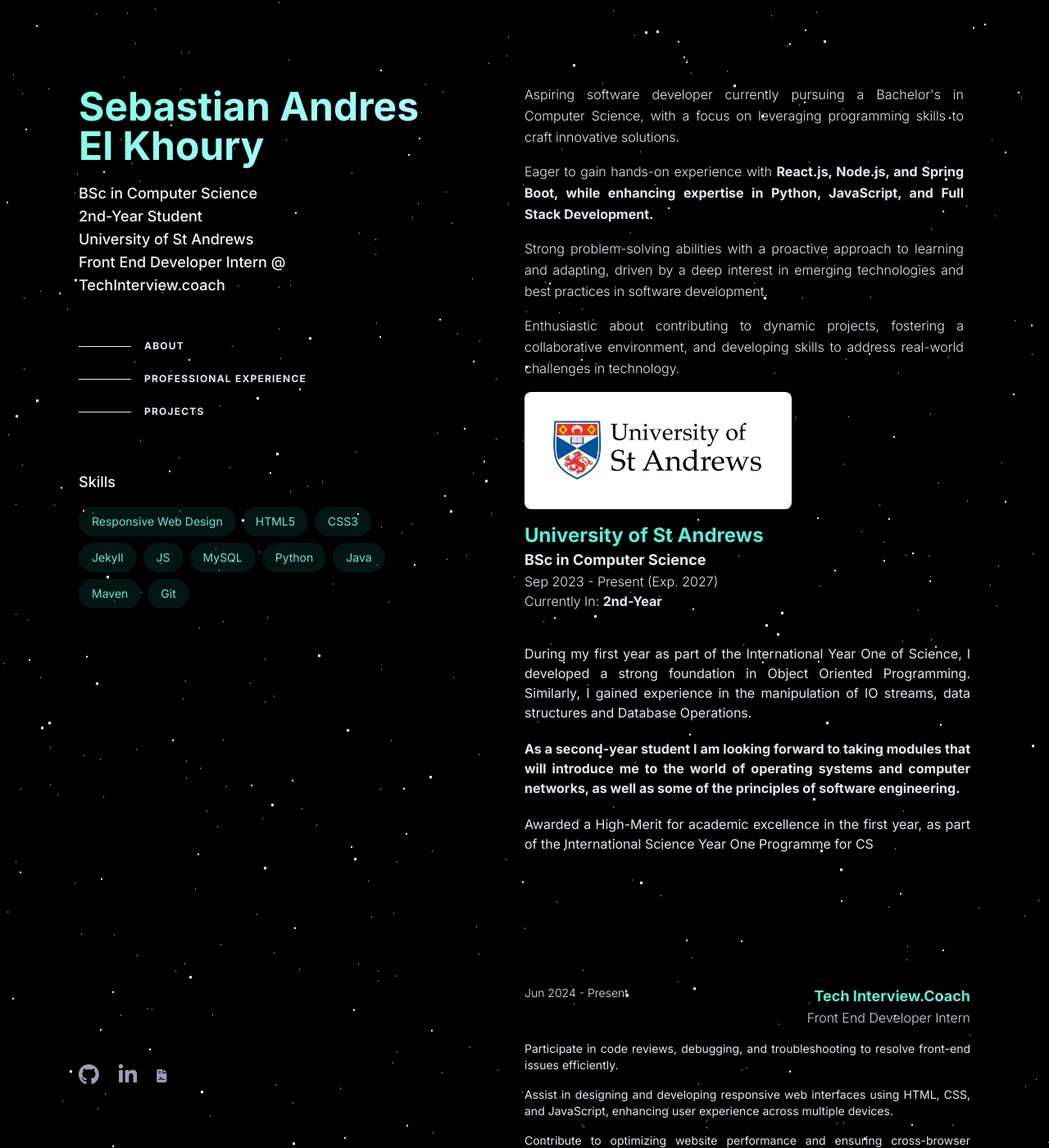
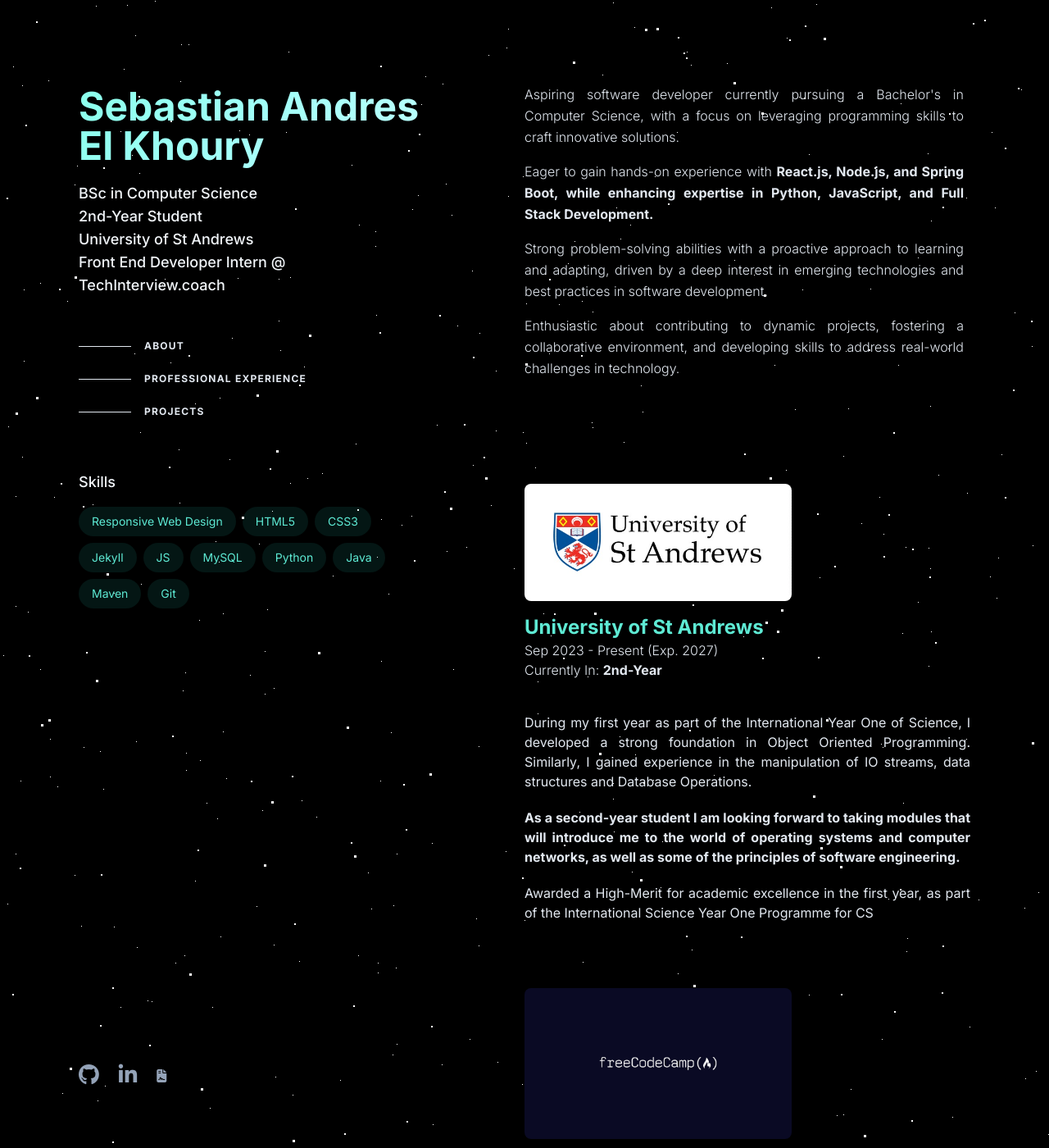
Before and after one commit to S-andres0694/Personal-Portfolio-Template, a Jekyll site: the page built from index.md, in a window 1280 px wide and 1400 px high. Shown: the whole window at 82% size. Built offline with Jekyll 4.4.1, drawn with Linux system fonts in a browser that asks for light colours; nearby versions of some CDN libraries; some of the changed text lies outside the part shown.

Commit message:
feat: added support for the certifications section

```diff
--- a/_layouts/portfolio.html
+++ b/_layouts/portfolio.html
@@ -110,14 +110,15 @@
       </section>
 
       <!-- Education Section -->
-      <section id="education" class="scroll-mt-20">
+      <section id="education" class="scroll-mt-20 lg:mt-32">
         <h2
           class="text-sm font-bold {{ site.data.color-constants.section-title-color-class }} lg:hidden mt-16 tracking-widest uppercase w-full top:0 lg:lg:scroll-mt-32 scroll-mt-20 mb-6">
           Education and Certifications
         </h2>
 
         <!-- Education Sources -->
-        <div class="flex flex-col">
+        <div class="flex flex-col gap-20">
+
           {% for education_element in page.education %}
 
           <!-- Education Elements -->
@@ -130,9 +131,6 @@
                 class="text-2xl font-bold text-left {{ site.data.color-constants.education-image-caption-color-class }}" data-aos="fade-left" data-aos-delay="200" data-aos-mirror="true">
                 {{ education_element.institution }}
               </h2>
-              <h3
-                class="text-lg font-bold text-left {{ site.data.color-constants.education-image-sub-caption-color-class}}" data-aos="fade-right" data-aos-delay="300" data-aos-mirror="true">
-                {{ education_element.degree }}</h3>
               <p class="text-base font-light text-left {{ site.data.color-constants.education-date-color-class }}" data-aos="fade-right" data-aos-delay="300" data-aos-mirror="true">
                 {{ education_element.date }}</p>
               <p class="text-base font-light text-left {{ site.data.color-constants.education-date-color-class }}"  data-aos="fade-right" data-aos-delay="300" data-aos-mirror="true">
@@ -149,8 +147,37 @@
             </div>
           </div>
           {% endfor %}
+
+          <!-- Certification Elements -->
+
+        {% for certification_element in page.certifications %}
+
+        <div class="flex flex-col gap-10">
+          <div class="flex flex-col items-start">
+            <img class="h-auto rounded-lg mb-4 z-10" src="{{ certification_element.image.location }}"
+              alt="{{ certification.image.alt }}" style="width: {{ certification_element.image.width }}" data-aos="fade-right" data-aos-delay="100" data-aos-mirror="true"  />
+            <h2
+              class="text-2xl font-bold text-left {{ site.data.color-constants.education-image-caption-color-class }}" data-aos="fade-left" data-aos-delay="200" data-aos-mirror="true">
+              {{ certification_element.institution }}
+            </h2>
+            <h3
+              class="text-lg font-bold text-left {{ site.data.color-constants.education-image-sub-caption-color-class}}" data-aos="fade-right" data-aos-delay="300" data-aos-mirror="true">
+              {{ certification_element.degree }}</h3>
+            <p class="text-base font-light text-left {{ site.data.color-constants.education-date-color-class }}" data-aos="fade-right" data-aos-delay="300" data-aos-mirror="true"><span class="font-bold">Obtained in {{ certification_element.date }}</span></p>
+          </div>
+          <div class="flex flex-col gap-5">
+            {% for paragraph in certification_element.description %}
+            <p class="text-justify {{ site.data.color-constants.education-description-color-class }} font-normal"  data-aos="fade-left" data-aos-delay="400" data-aos-mirror="true">
+              {{ paragraph }}
+            </p>
+            {% endfor %}
+          </div>
+        </div>
+        {% endfor %}
         </div>
       </section>
+
+
 
       <!-- Professional Experience Section -->
 
--- a/assets/css/styles.css
+++ b/assets/css/styles.css
@@ -592,18 +592,13 @@
   }
 }
 
-.sticky {
-  position: sticky;
+.z-10 {
+  z-index: 10;
 }
 
 .mx-auto {
   margin-left: auto;
   margin-right: auto;
-}
-
-.my-5 {
-  margin-top: 1.25rem;
-  margin-bottom: 1.25rem;
 }
 
 .mb-4 {
@@ -648,6 +643,10 @@
 
 .mt-8 {
   margin-top: 2rem;
+}
+
+.mb-2 {
+  margin-bottom: 0.5rem;
 }
 
 .flex {
@@ -759,12 +758,16 @@
   gap: 1rem;
 }
 
+.gap-5 {
+  gap: 1.25rem;
+}
+
 .gap-6 {
   gap: 1.5rem;
 }
 
-.gap-5 {
-  gap: 1.25rem;
+.gap-8 {
+  gap: 2rem;
 }
 
 .gap-x-2 {
@@ -810,16 +813,16 @@
   border-radius: 1.5rem;
 }
 
+.rounded-lg {
+  border-radius: 0.5rem;
+}
+
 .rounded-md {
   border-radius: 0.375rem;
 }
 
 .rounded-xl {
   border-radius: 0.75rem;
-}
-
-.rounded-lg {
-  border-radius: 0.5rem;
 }
 
 .border {
@@ -872,11 +875,6 @@
 .py-4 {
   padding-top: 1rem;
   padding-bottom: 1rem;
-}
-
-.px-3 {
-  padding-left: 0.75rem;
-  padding-right: 0.75rem;
 }
 
 .pr-2 {
@@ -932,11 +930,6 @@
 .text-xs {
   font-size: 0.75rem;
   line-height: 1rem;
-}
-
-.text-3xl {
-  font-size: 1.875rem;
-  line-height: 2.25rem;
 }
 
 .font-bold {
@@ -1200,6 +1193,10 @@
     margin-top: 2rem;
   }
 
+  .lg\:mt-32 {
+    margin-top: 8rem;
+  }
+
   .lg\:block {
     display: block;
   }
--- a/index.md
+++ b/index.md
@@ -67,6 +67,10 @@
   - name: Responsive Web Design
     date: Aug 2024
     institution: freeCodeCamp
+    image:
+      location: ./assets/img/education & certifications/free-code-camp-logo.jpeg
+      alt: University of St Andrews
+      width: 60%
     description:
       - 'Utilised CSS3 and HTML5 to enhance web development skills, focusing on modern standards and best practices'
       - 'Learned and applied concepts including visual design, accessibility, and responsive web design principles, improving overall web project quality.'
```
Also changed, not shown: assets/img/education & certifications/free-code-camp-logo.jpeg (added).
